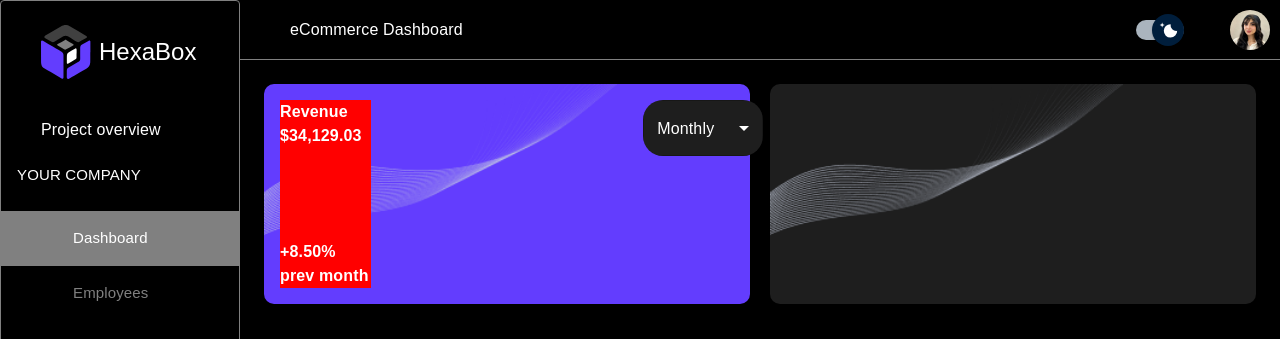
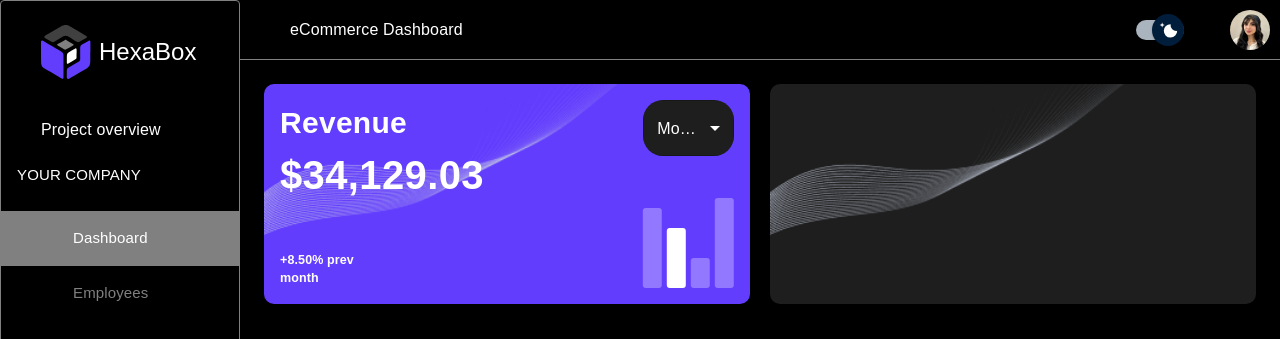
Before and after one commit to Nastaran-dev/AdminPanel, a Next.js app: page /dashboard in a window 1280 px wide. Shown: the top 339 px of the page. Built offline with nearby package versions, Linux system fonts and the light colour scheme; some icons are missing; a web font is replaced by a local one.

Commit message:
feat(dashboard): add revenue summary card with period selector and styled input bars

```diff
--- a/src/app/dashboard/page.jsx
+++ b/src/app/dashboard/page.jsx
@@ -9,6 +9,8 @@ import InputLabel from "@mui/material/InputLabel";
 import Select from "@mui/material/Select";
 import MenuItem from "@mui/material/MenuItem";
 import { useState } from "react";
+import Input from '@mui/material/Input';
+import InputBase from '@mui/material/InputBase';
 export default function GroupAvatars() {
   const { dark } = useContext(myTheme);
     const [age, setAge] =useState("Monthly");
@@ -33,6 +35,9 @@ export default function GroupAvatars() {
       borderRadius: "10px",
       gap: "20px",
     },
+    Style3:{
+      width:{xs:"25px" , md:"40px"} , height:80 , backgroundColor:"#9278fe"  ,outline:"none" , "&.Mui-focused":{backgroundColor:"#7258de"} , borderRadius:"3px" , caretColor:"transparent", outline:"none"
+    }
   };
 
   return (
@@ -41,7 +46,7 @@ export default function GroupAvatars() {
         <Box
           sx={{
             width: { xs: "50%", md: "20%" },
-            backgroundColor: "red",
+
             display: "flex",
             flexDirection: "column",
             justifyContent: "space-between",
@@ -49,26 +54,25 @@ export default function GroupAvatars() {
           }}
         >
           <Box>
-            <Typography sx={{ color: "white", fontWeight: "bold" }}>
+            <Typography sx={{ color: "white", fontWeight: "bold" , fontSize:{xs:"20px" , sm:"30px"} }}>
               Revenue
             </Typography>
-            <Typography sx={{ color: "white", fontWeight: "bold" }}>
+            <Typography sx={{ color: "white", fontWeight: "bold" , fontSize:{xs:"25px" , sm:"40px"} }}>
               $34,129.03
             </Typography>
           </Box>
-          <Typography sx={{ color: "white", fontWeight: "bold" }}>
+          <Typography sx={{ color: "white", fontWeight: "bold" ,fontSize:{xs:"14px" , sm:"12.5px"} }}>
             +8.50% prev month
           </Typography>
         </Box>
-        <Box sx={{ width: { xs: "50%", md: "20%" } }}>
-          <Box sx={{ minWidth: 120 ,backgroundColor: dark ? "#1e1e1e" : "#ffffff" , borderRadius: "20px",overflow:"hidden"}}>
+        <Box sx={{ width: { xs: "50%", md: "20%" } , display:"flex" , flexDirection:"column" , justifyContent:"space-between" }}>
+          <Box sx={{  backgroundColor: dark ? "#1e1e1e" : "#ffffff" , borderRadius: "20px",overflow:"hidden"}}>
             <FormControl fullWidth >
               <Select
-                sx={{ color:dark?"white":"black"  }}
-                  onChange={(event)=> setAge(event.target.value)}
+                onChange={(event)=> setAge(event.target.value)}
                 value={age}
-                // eslint-disable-next-line react/jsx-no-duplicate-props
                 sx={{
+                  p:0,
                   color:dark?"white":"black",
                   "& .MuiSelect-icon":{
                     color:dark?"white":"black"
@@ -81,6 +85,12 @@ export default function GroupAvatars() {
               </Select>
             </FormControl>
           </Box>
+          <Box sx={{display:"flex" , gap:"5px" , rotate:"180deg" , justifyContent:"center"}}>
+           <InputBase sx={{...Style.Style3 , height:90}}></InputBase>
+           <InputBase sx={{...Style.Style3 , height:30}}></InputBase>
+           <InputBase sx={{...Style.Style3 , height:60 , backgroundColor:"#fff"}}></InputBase>
+           <InputBase sx={{...Style.Style3 , height:80}}></InputBase>
+          </Box>
         </Box>
       </Box>
       <Box
```
